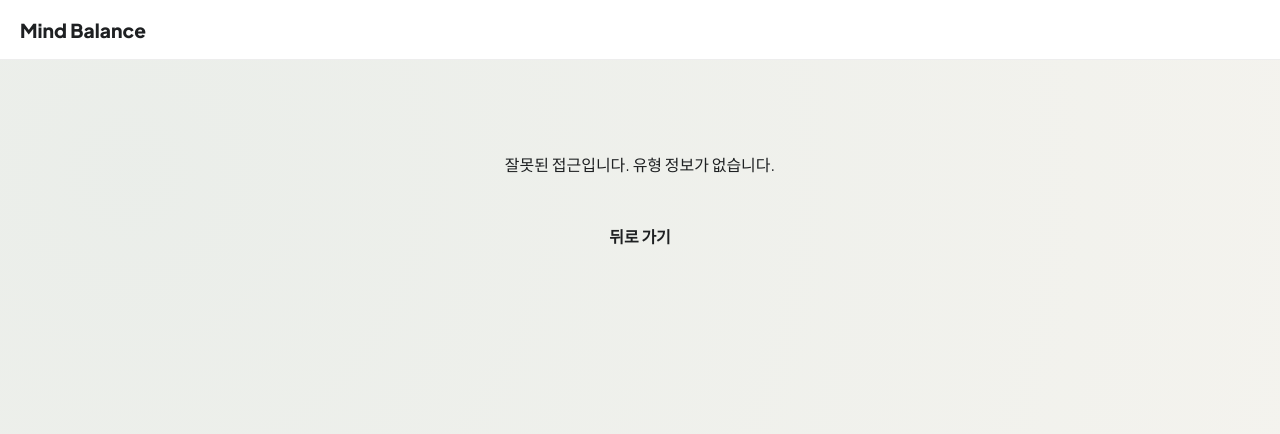
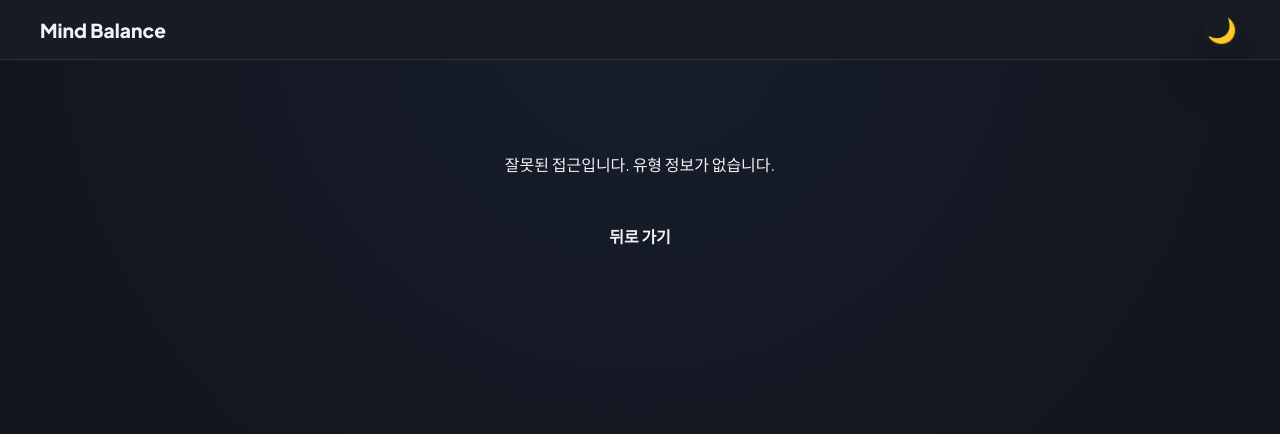
Before and after one commit to skymoonlihgt/iq-eq-test, a plain HTML site: page mq-test/analysis.html in a window 1280 px wide. Drawn offline with Linux system fonts and the light colour scheme; a web font is replaced by a local one.

Commit message:
다크모드 화이트모드 전체적 조정

```diff
--- /dev/null
+++ b/js/core/theme.js
@@ -0,0 +1,22 @@
+export function initTheme() {
+  const themeToggleBtn = document.getElementById('themeToggleBtn');
+  if (themeToggleBtn) {
+    // Set initial icon based on current theme
+    const currentTheme = document.documentElement.getAttribute('data-theme') || 'dark';
+    const iconSpan = themeToggleBtn.querySelector('.theme-icon');
+    if (iconSpan) {
+      iconSpan.textContent = currentTheme === 'dark' ? '🌙' : '☀️';
+    }
+
+    themeToggleBtn.addEventListener('click', () => {
+      const activeTheme = document.documentElement.getAttribute('data-theme');
+      const newTheme = activeTheme === 'dark' ? 'light' : 'dark';
+      document.documentElement.setAttribute('data-theme', newTheme);
+      localStorage.setItem('theme', newTheme);
+
+      if (iconSpan) {
+        iconSpan.textContent = newTheme === 'dark' ? '🌙' : '☀️';
+      }
+    });
+  }
+}
--- a/mq-test/analysis.html
+++ b/mq-test/analysis.html
@@ -15,6 +15,14 @@
 
   <meta name="google-adsense-account" content="ca-pub-1484447012475820">
   <script async src="https://pagead2.googlesyndication.com/pagead/js/adsbygoogle.js?client=ca-pub-1484447012475820" crossorigin="anonymous"></script>
+
+  <!-- Theme Restore (Anti-Flicker) -->
+  <script>
+    (function() {
+      const theme = localStorage.getItem('theme') || 'dark';
+      document.documentElement.setAttribute('data-theme', theme);
+    })();
+  </script>
 
   <style>
     .analysis-container {
@@ -216,8 +224,11 @@
 <body>
   <!-- 공통 헤더 -->
   <header class="site-header">
-    <div class="header-inner">
+    <div class="header-inner" style="display: flex; justify-content: space-between; align-items: center; width: 100%; max-width: 1200px; margin: 0 auto;">
       <a href="../index.html" class="logo">Mind Balance</a>
+      <button id="themeToggleBtn" class="theme-btn" type="button" aria-label="화면 모드 변경" style="background: none; border: none; font-size: 1.5rem; cursor: pointer;">
+        <span class="theme-icon">🌙</span>
+      </button>
     </div>
   </header>
 
@@ -377,5 +388,9 @@
       window.location.href = `./analysis.html?type=${type}`;
     };
   </script>
+  <script type="module">
+    import { initTheme } from '../js/core/theme.js';
+    initTheme();
+  </script>
 </body>
 </html>
```
Also changed, not shown: index.html (+2 -11 lines), iq-eq.html (+2 -0 lines), mq-test/index.html (+16 -1 lines).
